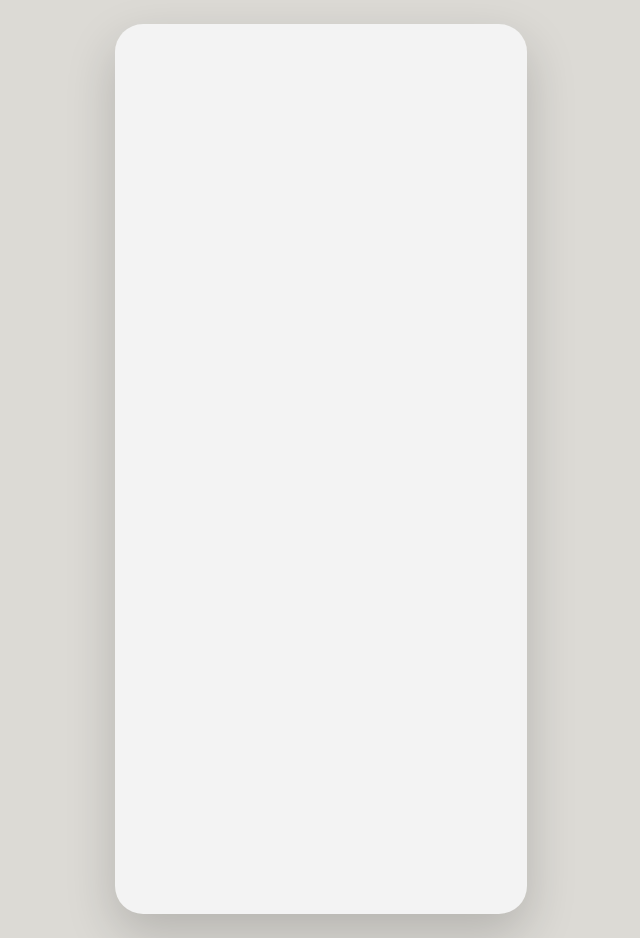
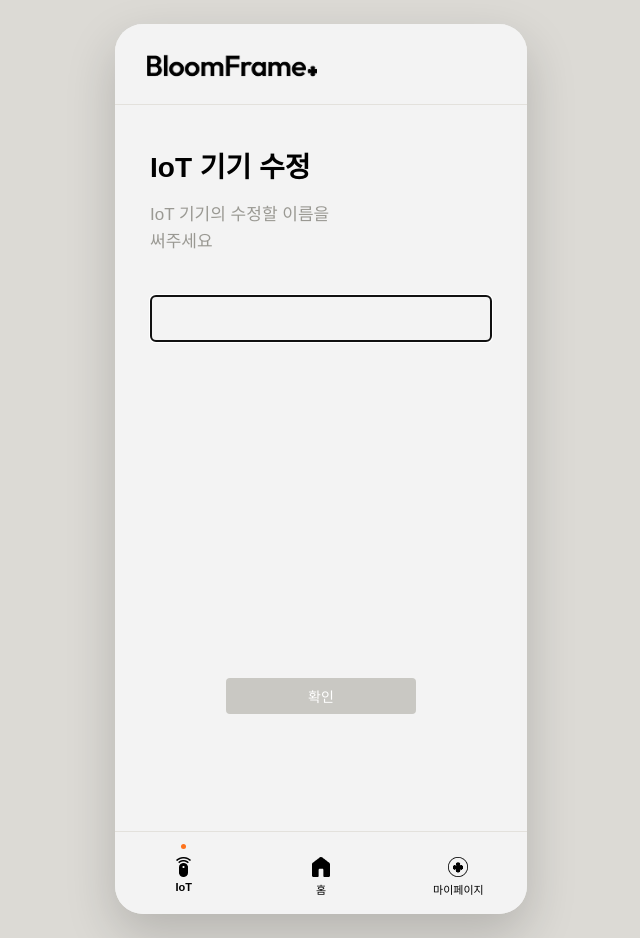
Before and after one commit to EUNS0O/BloomFrame-FRONT-END, a React (Vite) app: page /iot/manage/edit/1 in a window 1280 px wide. Shown: the whole page, without its empty margins (319-959 px from the left). Built offline with nearby package versions, Linux system fonts and the light colour scheme; a web font is replaced by a local one.

Commit message:
IoT 기기 수정 화면 완성

```diff
--- a/src/pages/IoTDeviceEdit.jsx
+++ b/src/pages/IoTDeviceEdit.jsx
@@ -1,64 +1,45 @@
 import React, { useState } from "react";
-import { useNavigate, useParams } from "react-router-dom";
+import { useNavigate } from "react-router-dom";
 import { useApp } from "../context/AppContext";
 import { C } from "../styles/tokens";
+import { nextId } from "../utils/format";
 import { TopBar } from "../components/common/Layout";
-import { BackHeader } from "../components/common/BackHeader";
-import { Btn, Field } from "../components/common/Controls";
+import { Btn } from "../components/common/Controls";
 import { BottomButton } from "../components/common/BottomButton";
-import blackCloverSmall from "../assets/black_clover_small.png";
+import { BottomNav } from "../components/common/BottomNav";
 
-export default function IotDeviceEdit() {
+export default function IotConnect() {
   const navigate = useNavigate();
-  const { id } = useParams();
-  const { data, setData } = useApp();
-  const device = data.devices.find((d) => String(d.id) === id);
-
-  const [name, setName] = useState(device?.name || "");
-  const [desc, setDesc] = useState(device?.desc || "");
-
-  if (!device) return null;
+  const { setData } = useApp();
+  const [code, setCode] = useState("");
 
   const handleConfirm = () => {
-    if (!name.trim()) return;
     setData((d) => ({
       ...d,
-      devices: d.devices.map((x) => (String(x.id) === id ? { ...x, name, desc } : x)),
+      devices: [...d.devices, { id: nextId(), name: `IoT_${d.devices.length + 1}`, desc: `${code} IoT에 연결되어 있습니다` }],
     }));
-    navigate("/iot/manage");
+    setCode("");
+    navigate(-1);
   };
 
   return (
     <>
       <TopBar />
-      <div style={{ flex: 1, padding: "0 30px 100px", overflowY: "auto" }}>
-        <BackHeader hideBack />
-        <div style={{ fontSize: 24, fontWeight: 800, marginTop: 20, marginBottom: 10, paddingLeft: 12 }}>IoT 기기 수정</div>
-        <div style={{ fontSize: 15, color: C.gray, lineHeight: 1.6, paddingLeft: 12, fontWeight: 500, marginBottom: 28 }}>
-          기기 이름과 설명을 수정해 주세요
+      <div style={{ flex: 1, padding: "40px 35px 100px", overflowY: "auto" }}>
+        <div style={{ fontSize: 28, fontWeight: 800, marginBottom: 16 }}>IoT 기기 수정</div>
+        <div style={{ fontSize: 17, color: C.gray, lineHeight: 1.6, marginBottom: 40, fontWeight: 500 }}>
+          IoT 기기의 수정할 이름을<br />써주세요
         </div>
-
-        <div style={{ display: "flex", justifyContent: "center", marginBottom: 28 }}>
-          <div style={{ width: 64, height: 64, borderRadius: "50%", background: "#E8E8E8", display: "flex", alignItems: "center", justifyContent: "center" }}>
-            <img src={blackCloverSmall} alt="" style={{ width: 30, height: 30 }} />
-          </div>
-        </div>
-
-        <Field
-          label="기기 이름" placeholder="IoT_1"
-          value={name} onChange={(e) => setName(e.target.value)}
-          bg={C.bg} marginBottom={22}
-        />
-        <Field
-          label="설명" placeholder="인천에 있는 김인하의 IoT에 연결되어 있습니다"
-          value={desc} onChange={(e) => setDesc(e.target.value)}
-          bg={C.bg} marginBottom={22}
+        <input
+          autoFocus value={code} onChange={(e) => setCode(e.target.value)}
+          style={{ width: "100%", boxSizing: "border-box", padding: "14px", borderRadius: 5, border: `1px solid ${C.grayLine}`, background: C.bg, fontSize: 15 }}
         />
 
-        <BottomButton>
-          <Btn onClick={handleConfirm} disabled={!name.trim()} padding="10px 14px">확인</Btn>
+        <BottomButton variant="high">
+          <Btn disabled={!code} onClick={handleConfirm}>확인</Btn>
         </BottomButton>
       </div>
+      <BottomNav />
     </>
   );
 }
```
